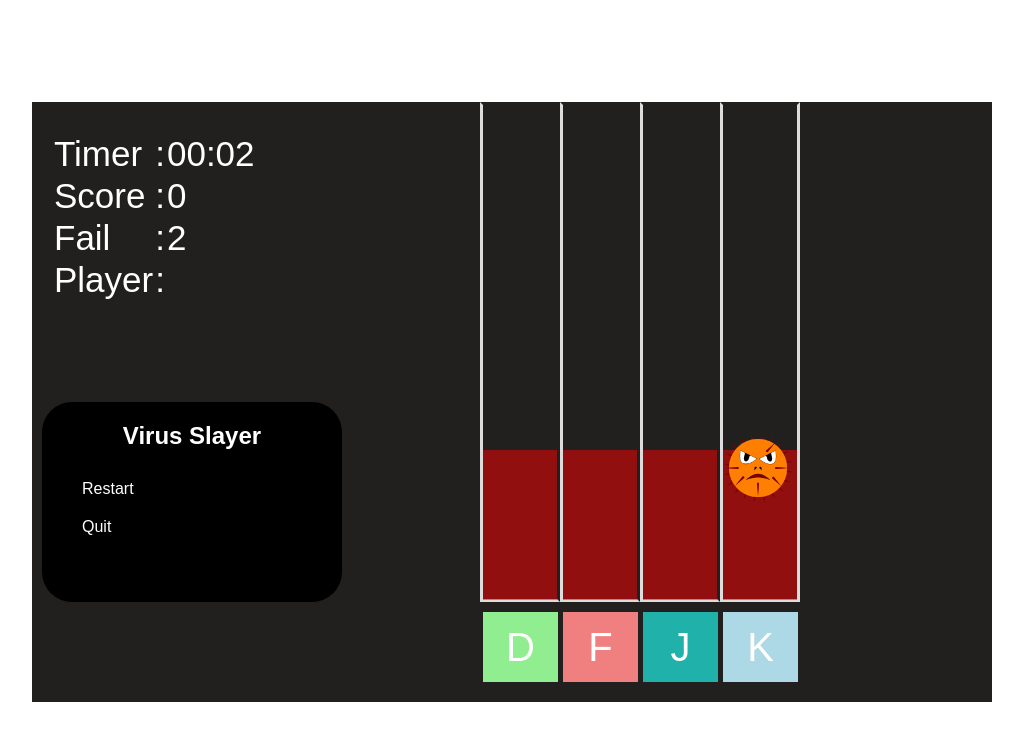
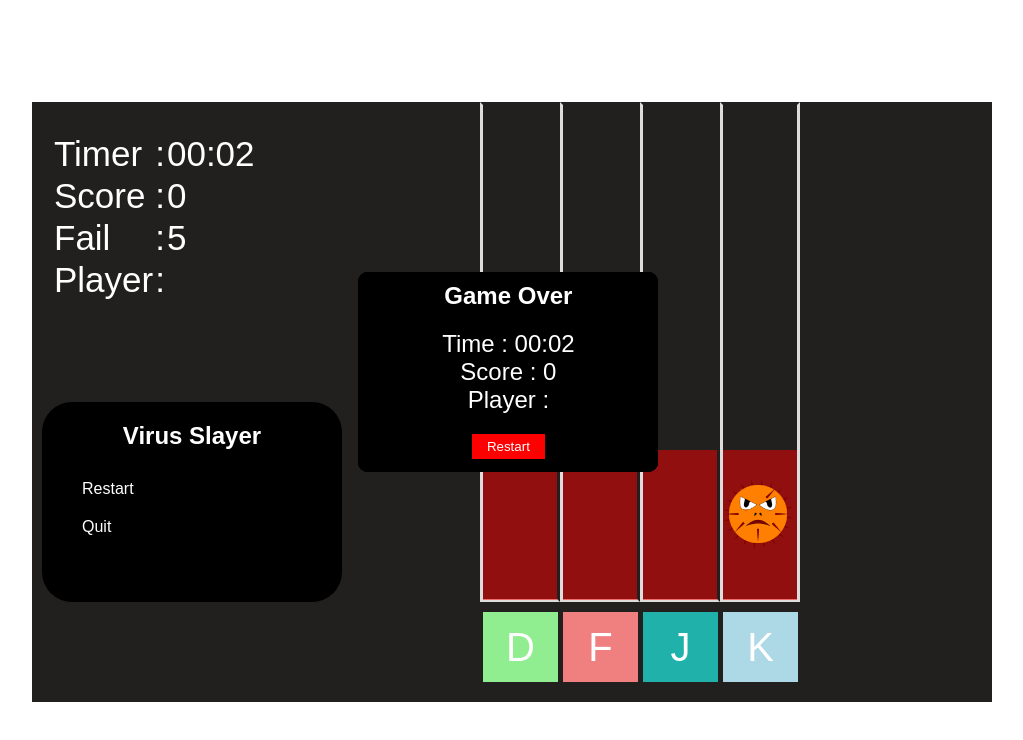
Before and after one commit to muhammaddzakiardiansyah/belajar-dasar-javascript, a website: page game/index.html in a window 1280 px wide. Both pictures are taken after a click on the button "Play". Shown: the whole page, without its empty margins (128-1151 px from the left). Drawn offline with Linux system fonts and the light colour scheme.

Commit message:
upload day 9

```diff
--- a/game/index.html
+++ b/game/index.html
@@ -77,6 +77,11 @@
                 </div>
             </div>
             <!-- end start game -->
+            <!-- game over -->
+            <center>
+
+            </center>
+            <!-- end game over -->
         </div>
 
 
--- a/game/script.js
+++ b/game/script.js
@@ -90,14 +90,13 @@ function setVirusMoving() {
         virus.style.marginLeft = getRandomItem(number) + 'px';
         virus.style.marginTop = '-70px';
         //document.getElementById('fail').innerText = (parseInt(document.getElementById('fail').innerText)) + 1;
-        if((document.getElementById('fail').innerText = (parseInt(document.getElementById('fail').innerText)) + 1) > 10) {
-            alert(`Game over!! fail : ${document.getElementById('fail').innerText} score : ${document.getElementById('score').innerText} timer : ${document.getElementById('timer').innerText}`)
-            document.querySelector('.container').style.display = 'none';
+        if((document.getElementById('fail').innerText = (parseInt(document.getElementById('fail').innerText)) + 1) >= 10) {
+            gameOver();
             document.getElementById('fail').innerText = '0';
         }
     }
         setVirusMoving();
-    }, 2);
+    }, 0.1);
 }
 
 
@@ -116,3 +115,49 @@ window.addEventListener('keydown', (e) => {
         }
     }
 })
+
+function gameOver() {
+
+    const player = document.querySelector('.player');
+
+    const alertGameOver = document.createElement('div');
+    alertGameOver.style.width = '300px';
+    alertGameOver.style.height = '200px';
+    alertGameOver.style.backgroundColor = '#000';
+    alertGameOver.style.position = 'absolute';
+    alertGameOver.style.top = '170px';
+    alertGameOver.style.left = '34%';
+    alertGameOver.style.borderRadius = '10px';
+
+    const center = document.querySelector('center');
+    center.appendChild(alertGameOver);
+
+    const createH2 = document.createElement('h2');
+    createH2.style.textAlign = 'center';
+    createH2.style.marginTop = '10px';
+    createH2.innerText = 'Game Over';
+    createH2.style.color = 'white';
+
+    alertGameOver.appendChild(createH2);
+
+    const createScore = document.createElement('p');
+    createScore.style.textAlign = 'center';
+    createScore.style.marginTop = '20px';
+    createScore.style.fontSize = '1.5em'
+    createScore.innerText = `Time : ${document.getElementById('timer').innerText}
+                            Score : ${document.getElementById('score').innerText}
+                            Player : ${player.innerText = usernameGame[0]}`;
+    createScore.style.color = 'white';
+
+    alertGameOver.appendChild(createScore);
+
+    const createButton = document.createElement('button');
+    createButton.style.padding = '5px 15px';
+    createButton.style.backgroundColor = 'red';
+    createButton.style.color = 'white';
+    createButton.style.fontFamily = 'Arial';
+    createButton.style.marginTop = '20px';
+    createButton.style.border = '0';
+    createButton.innerText = 'Restart';
+    alertGameOver.appendChild(createButton);
+}
```
